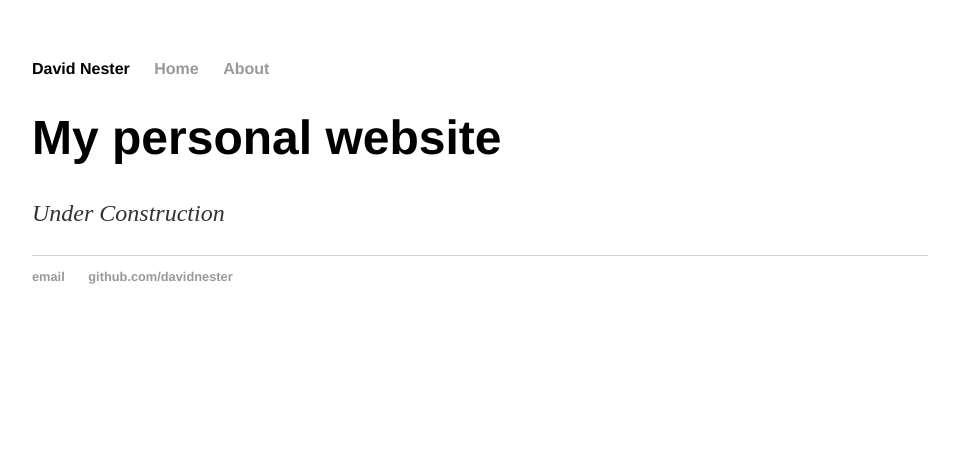
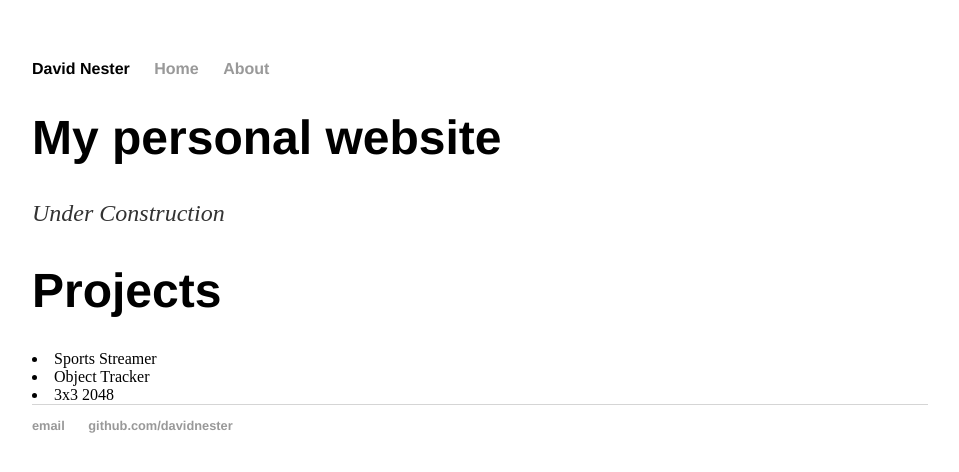
Before and after one commit to DavidNester/DavidNester.github.io, a Jekyll site: the page built from index.html, in a window 1280 px wide. Shown: the top 472 px of the page, without its empty margins (160-1119 px from the left). Built offline with Jekyll 4.4.1, drawn with Linux system fonts in a browser that asks for light colours.

Commit message:
update index

```diff
--- a/index.html
+++ b/index.html
@@ -6,3 +6,9 @@ title: David Nester
 	<h1>My personal website</h1>
 	<p><em>Under Construction</em></p>
 </div><!-- /.blurb -->
+<div class="blurb">
+	<h1>Projects</h1>
+	<li>Sports Streamer</li>
+	<li>Object Tracker</li>
+	<li>3x3 2048</li>
+<div><!-- /.blurb -->
```
